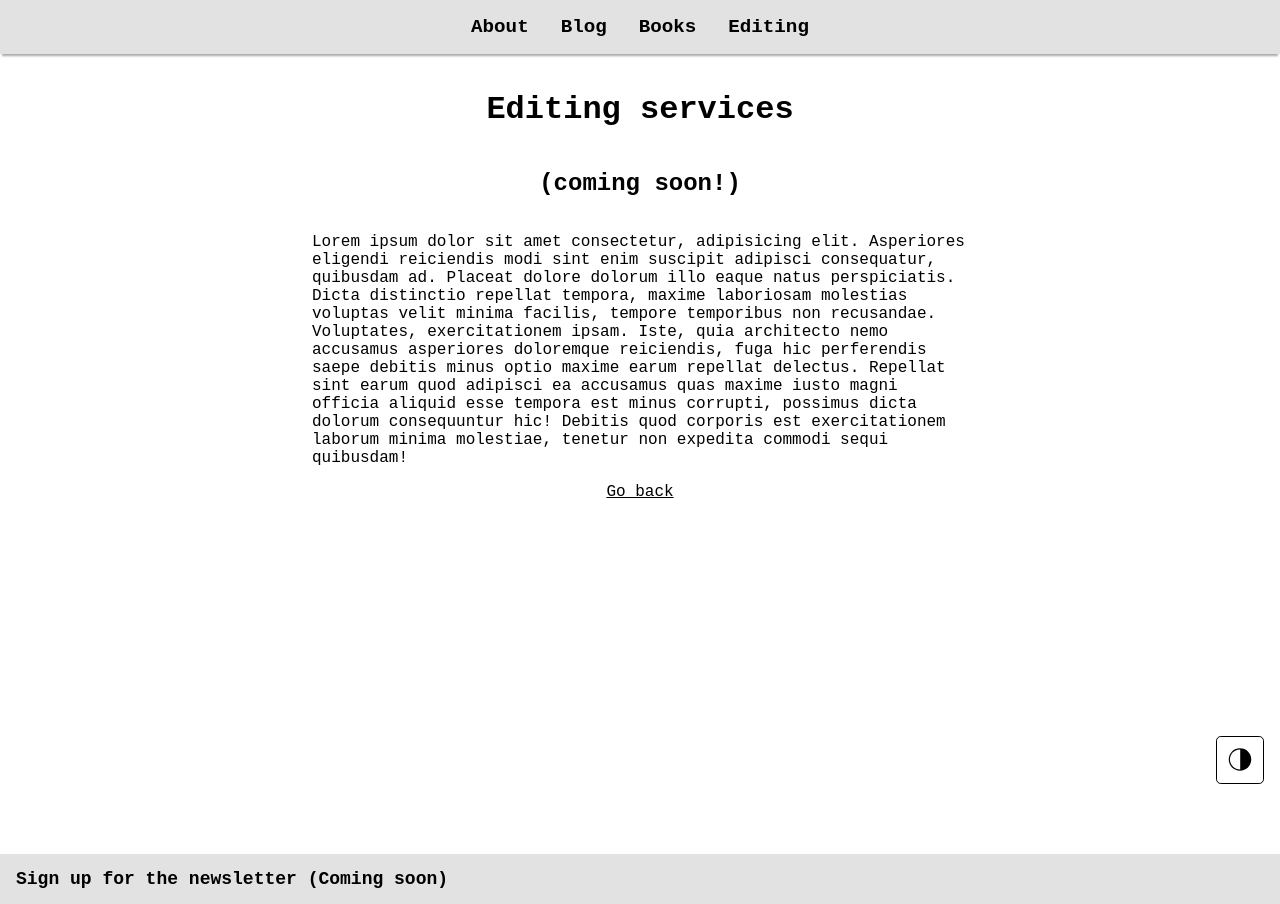
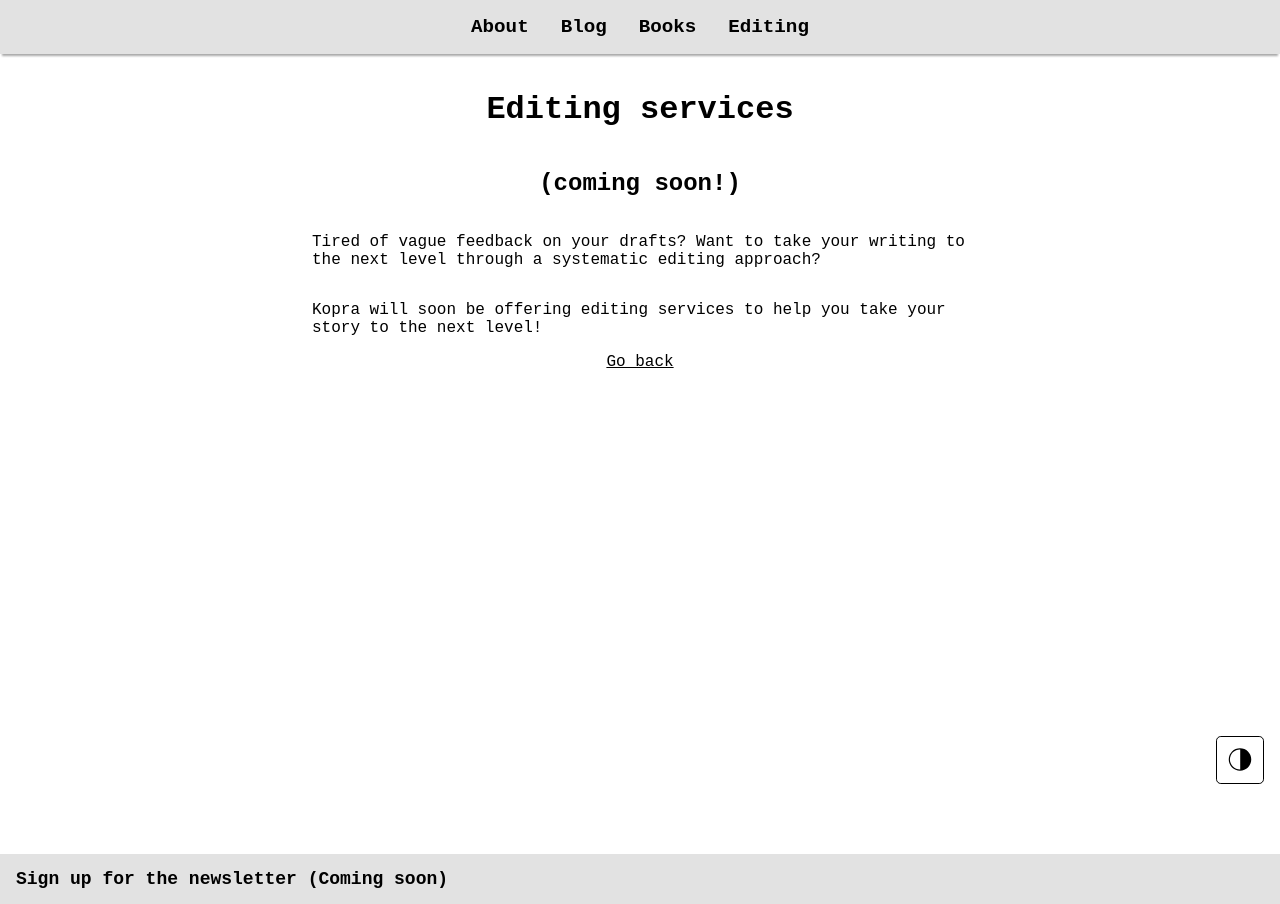
Before and after one commit to tomasnyberg/maxkopra.com, a Next.js app: page /editing in a window 1280 px wide. Built offline with nearby package versions, Linux system fonts and the light colour scheme.

Commit message:
add transition to header and footer, and text for editing page

```diff
--- a/pages/editing.js
+++ b/pages/editing.js
@@ -7,7 +7,9 @@ const books = () => {
       <Meta title="Editing"></Meta>
       <h1>Editing services</h1>
       <h2>(coming soon!)</h2>
-      <p>Lorem ipsum dolor sit amet consectetur, adipisicing elit. Asperiores eligendi reiciendis modi sint enim suscipit adipisci consequatur, quibusdam ad. Placeat dolore dolorum illo eaque natus perspiciatis. Dicta distinctio repellat tempora, maxime laboriosam molestias voluptas velit minima facilis, tempore temporibus non recusandae. Voluptates, exercitationem ipsam. Iste, quia architecto nemo accusamus asperiores doloremque reiciendis, fuga hic perferendis saepe debitis minus optio maxime earum repellat delectus. Repellat sint earum quod adipisci ea accusamus quas maxime iusto magni officia aliquid esse tempora est minus corrupti, possimus dicta dolorum consequuntur hic! Debitis quod corporis est exercitationem laborum minima molestiae, tenetur non expedita commodi sequi quibusdam!</p>
+      <p>Tired of vague feedback on your drafts? Want to take your writing to the next level through a systematic editing approach?</p>
+      <div></div>
+      <p>Kopra will soon be offering editing services to help you take your story to the next level!</p>
       <Link href="/">Go back</Link>
     </>
   )
--- a/styles/Footer.module.css
+++ b/styles/Footer.module.css
@@ -3,6 +3,7 @@
     align-items: center;
     width: 100%;
     height: 50px;
+    transition: .25s;
 }
 
 .light {
--- a/styles/Nav.module.css
+++ b/styles/Nav.module.css
@@ -4,6 +4,7 @@
     align-items: center;
     justify-content: center;
     box-shadow: 0 4px 2px -2px darkgray;
+    transition: .25s;
 }
 
 .light {
```
